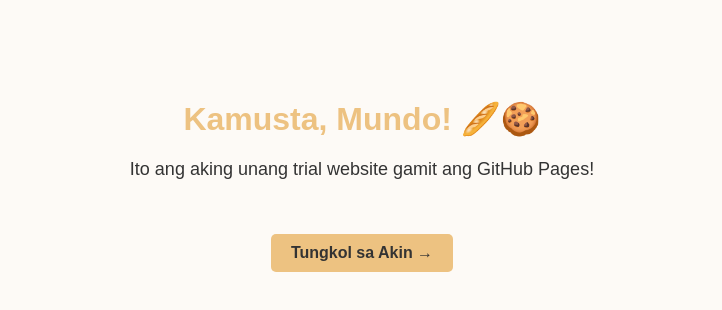
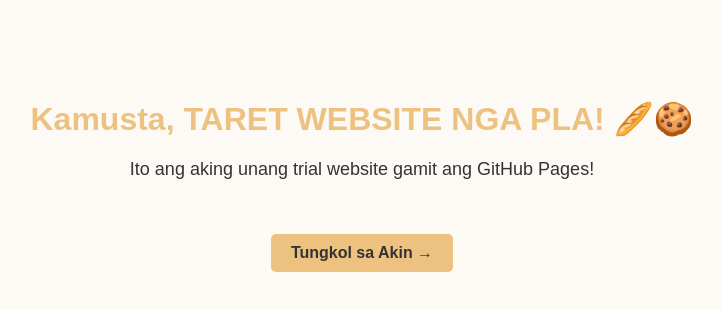
Before and after one commit to jaymartgallery-cmd/jessechoi.github.io, a plain HTML site: page index.html in a window 1280 px wide. Shown: the whole page, without its empty margins (278-1000 px from the left). Drawn offline with Linux system fonts and the light colour scheme.

Commit message:
Update index.html

```diff
--- a/index.html
+++ b/index.html
@@ -17,7 +17,7 @@
     </style>
 </head>
 <body>
-    <h1>Kamusta, Mundo! 🥖🍪</h1>
+    <h1>Kamusta, TARET WEBSITE NGA PLA! 🥖🍪</h1>
     <p>Ito ang aking unang trial website gamit ang GitHub Pages!</p>
     <br><br>
 <a href="about.html" style="display: inline-block; padding: 10px 20px; background-color: #EDC281; color: #333; text-decoration: none; border-radius: 5px; font-weight: bold;">Tungkol sa Akin →</a>
```
